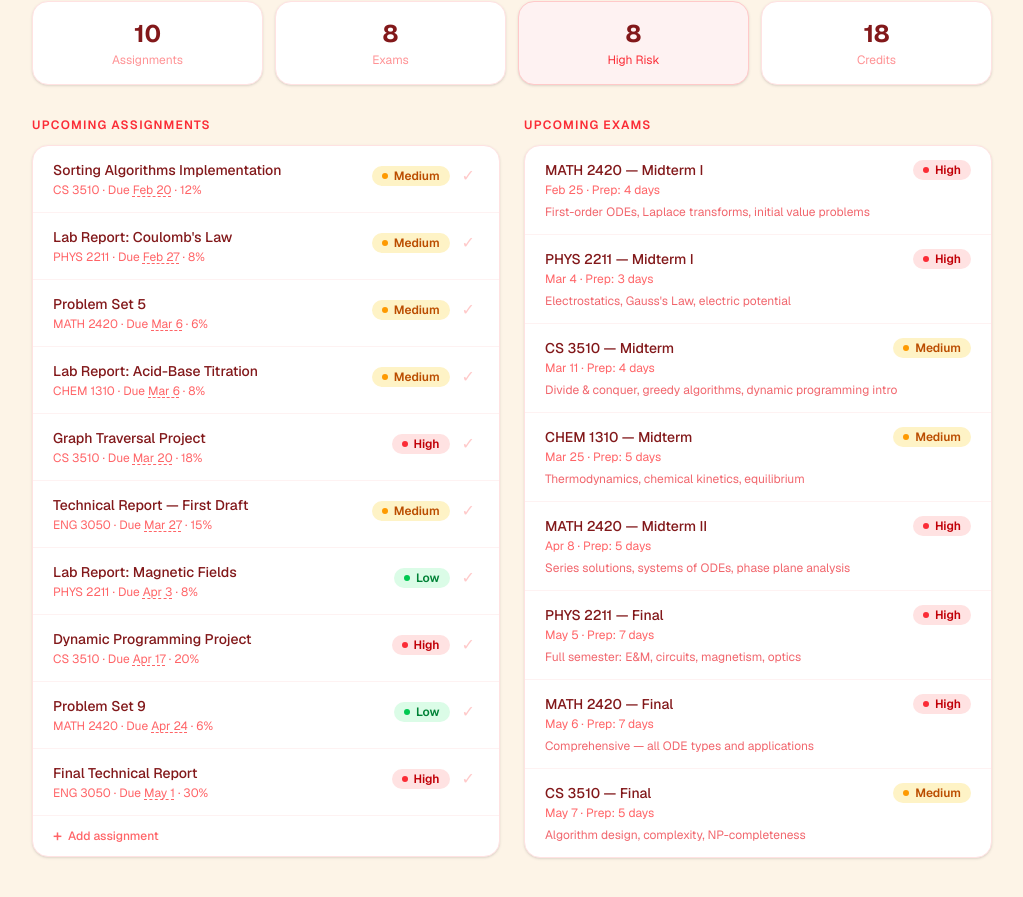
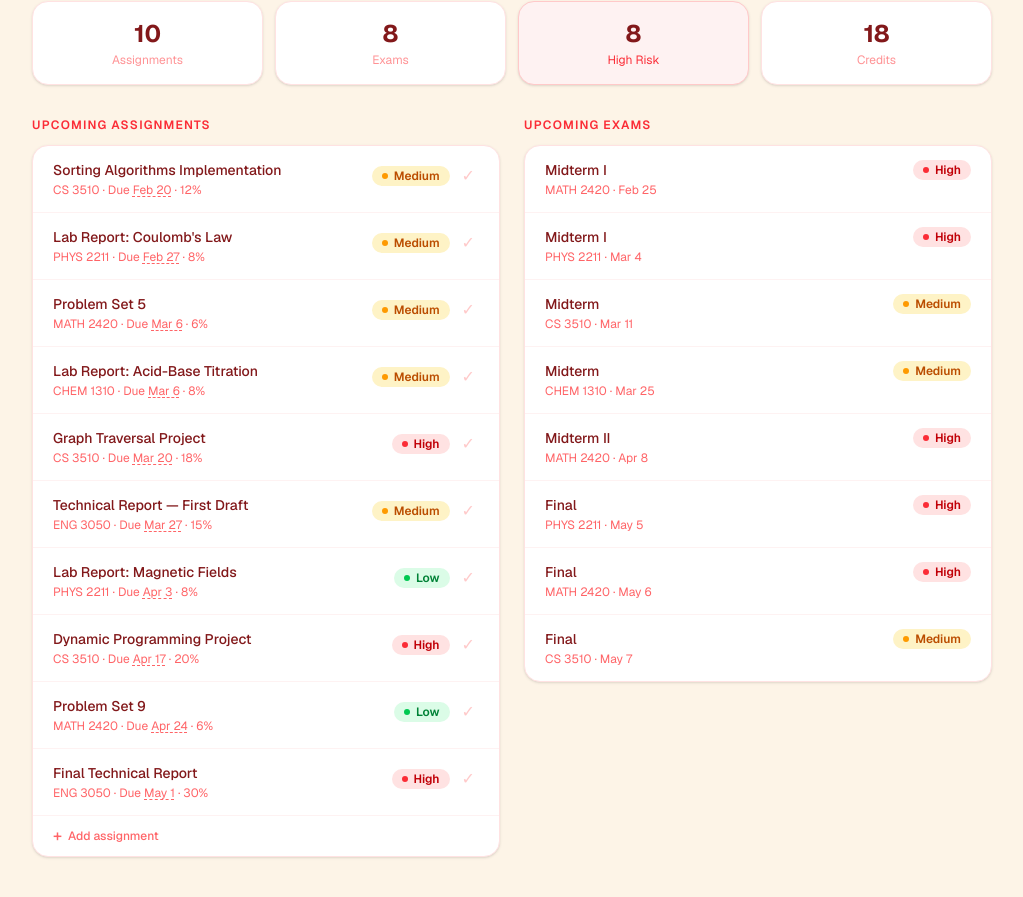
Before and after one commit to masterjabari21-cell/academic-risk-enginee, a Next.js app: page /dashboard in a window 1280 px wide. Shown: the part 1468-2365 px from the top of the page, without its empty margins (128-1151 px from the left). Built offline with nearby package versions, Linux system fonts and the light colour scheme.

Commit message:
Match upcoming exams layout to upcoming assignments style

```diff
--- a/app/dashboard/page.tsx
+++ b/app/dashboard/page.tsx
@@ -1443,21 +1443,14 @@ export default function DashboardPage() {
             <Panel>
               <ul className="divide-y divide-red-50 dark:divide-slate-700/60">
                 {s.exams.map((e) => (
-                  <li key={`${activeId}-${e.course}-${e.title}`} className="px-5 py-3.5">
-                    <div className="flex items-start justify-between gap-4">
-                      <div className="min-w-0">
-                        <p className="text-sm font-medium text-red-900 dark:text-slate-100">
-                          {e.course} — {e.title}
-                        </p>
-                        <p className="mt-0.5 text-xs text-red-400 dark:text-slate-500">
-                          {e.date} · Prep: {e.prep}
-                        </p>
-                      </div>
-                      <RiskBadge level={e.risk} />
+                  <li key={`${activeId}-${e.course}-${e.title}`} className="flex items-start justify-between gap-4 px-5 py-3.5">
+                    <div className="min-w-0">
+                      <p className="truncate text-sm font-medium text-red-900 dark:text-slate-100">{e.title}</p>
+                      <p className="mt-0.5 text-xs text-red-400 dark:text-slate-500">
+                        {e.course} · {e.date}
+                      </p>
                     </div>
-                    <p className="mt-1.5 text-xs text-red-600/60 dark:text-slate-500">
-                      {e.topics}
-                    </p>
+                    <RiskBadge level={e.risk} />
                   </li>
                 ))}
               </ul>
```
